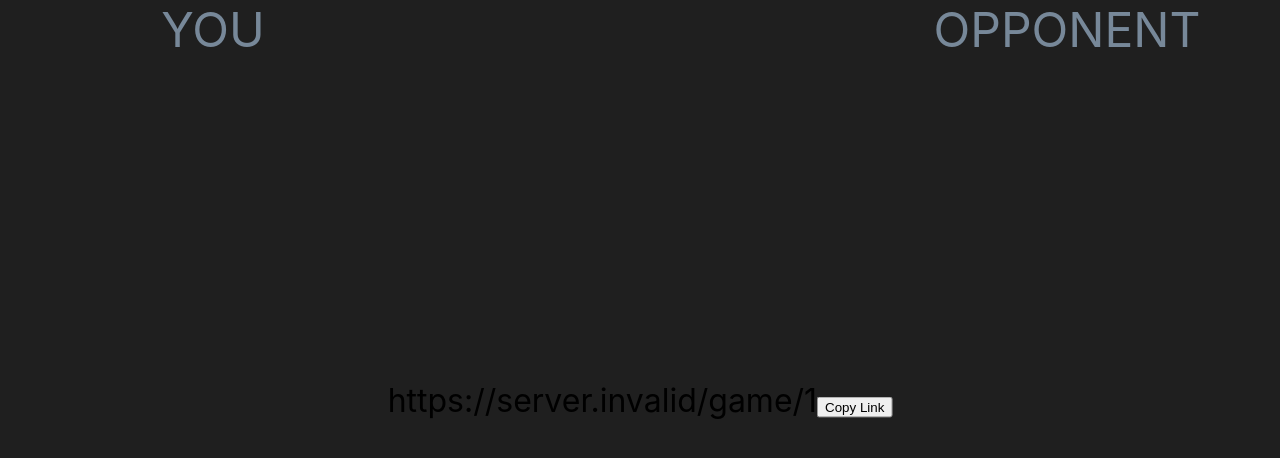
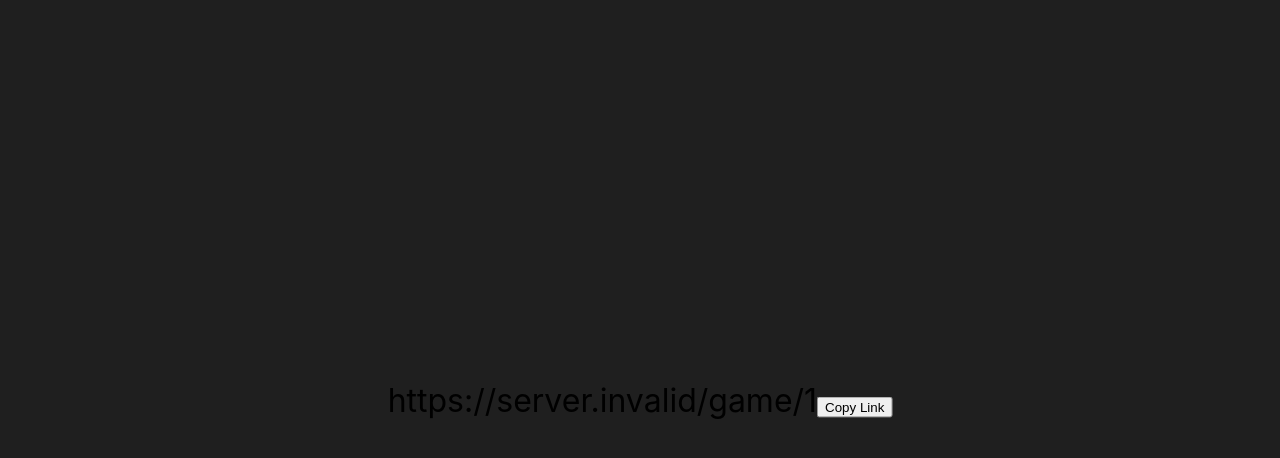
Before and after one commit to TLidd/minesweeper-mp, a React (Create React App) app in the folder client/: page /game/1 in a window 1280 px wide. Shown: the top 458 px of the page. Built offline with nearby package versions, Linux system fonts and the light colour scheme; no server answers.

Commit message:
added padding to the sides of the game board

```diff
--- a/client/src/components/MinesweeperGame/MSMPManager.tsx
+++ b/client/src/components/MinesweeperGame/MSMPManager.tsx
@@ -47,6 +47,7 @@ export default function MSMPManager() {
   return (
     <div>
         {!boardState && <InvitePlayers linkCopy={`${process.env.REACT_APP_SERVER}/game/${params.gameID}`}/>}
+        {boardState &&
             <div className='game-container'>
                 <div className='item'>
                     <Player player1={true}/>
@@ -58,6 +59,7 @@ export default function MSMPManager() {
                     <Player player1={false}/>
                 </div>
             </div>
+        }
     </div>
   )
 }
--- a/client/src/styles/TiledBoard.css
+++ b/client/src/styles/TiledBoard.css
@@ -6,6 +6,8 @@
     align-items: center;
 
     height: 100vh;
+
+    padding: 0 5em;
 }
 
 #tiled-board #tiled-board-row{
```
Lines whose indentation alone changed are shown as unchanged.
